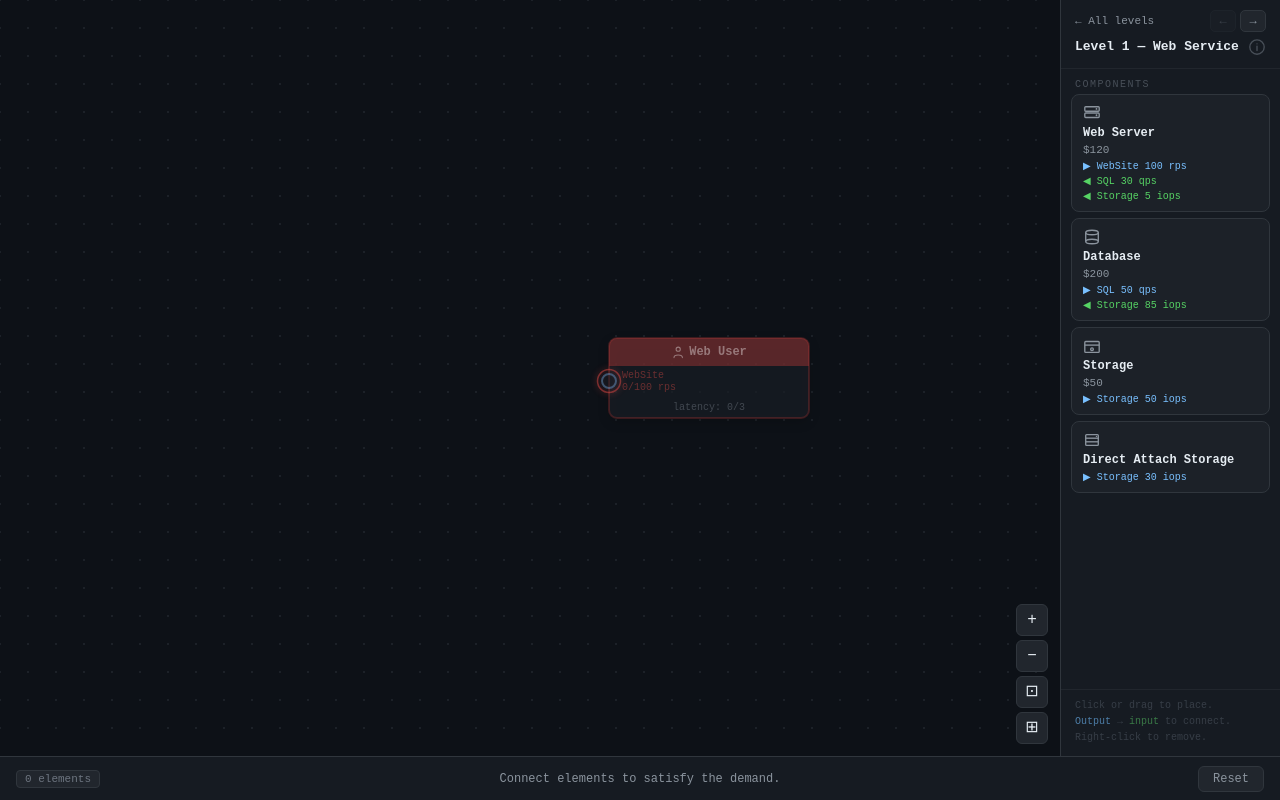
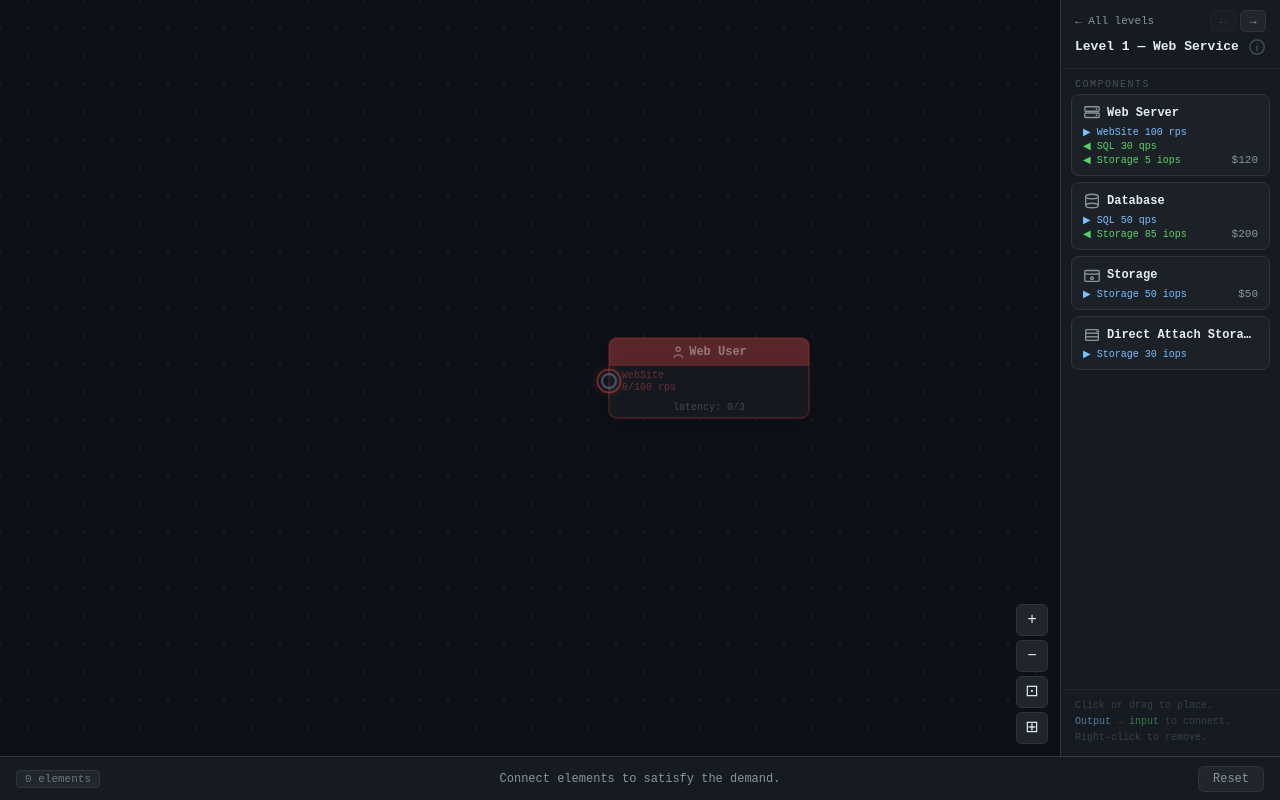
Before and after one commit to alex-sviridov/sysarcsim, a website with bundled scripts: page src/game.html in a window 1280 px wide. Built offline with nearby package versions, Linux system fonts and the light colour scheme.

Commit message:
move components in sidebar to html template

```diff
--- a/src/game.html
+++ b/src/game.html
@@ -60,6 +60,19 @@
     </div>
   </div>
 
+<template id="tmpl-component-card">
+  <div class="card">
+    <div class="card-header">
+      <div class="card-icon" hidden></div>
+      <div class="card-name"></div>
+    </div>
+    <div class="card-bottom">
+      <div class="card-io"></div>
+      <div class="card-price" hidden></div>
+    </div>
+  </div>
+</template>
+
 <script type="module" src="js/main.js"></script>
 </body>
 </html>
--- a/src/js/renderer.js
+++ b/src/js/renderer.js
@@ -14,6 +14,8 @@ export class Renderer {
   #portGlow    = new Map();
   // Critical-path highlight: { elemIds: Set, connIds: Set, startTime: number } | null
   #criticalHighlight = null;
+  // Reject animations: [{ from, to, startTime }]
+  #rejectAnims = [];
 
   constructor(canvas) {
     this.#ctx = canvas.getContext('2d');
@@ -21,6 +23,10 @@ export class Renderer {
 
   showCriticalPath(elemIds, connIds, demandId, now) {
     this.#criticalHighlight = { elemIds, connIds, demandId, startTime: now };
+  }
+
+  startRejectAnim(from, to, now) {
+    this.#rejectAnims.push({ from, to, startTime: now });
   }
 
   resize(w, h, dpr) {
@@ -47,6 +53,7 @@ export class Renderer {
     ctx.scale(cam.zoom, cam.zoom);
 
     this.#drawConnections(game.connMgr.connections, result, game.elemMap, now);
+    this.#drawRejectAnims(now);
     this.#drawWireInProgress(state);
     this.#drawElements(game.elements, game.connMgr.connections, result, now, hoveredLatencyEl);
     this.#drawSnapIndicator(state, now);
@@ -255,6 +262,30 @@ export class Renderer {
     drawBezier(ctx, from.x, from.y, tx, ty, wireColor, 2, true);
   }
 
+  #drawRejectAnims(now) {
+    const DURATION = 700;   // ms total
+    const BLINKS   = 3;     // full red flashes
+    const ctx      = this.#ctx;
+
+    this.#rejectAnims = this.#rejectAnims.filter(({ from, to, startTime }) => {
+      const age = now - startTime;
+      if (age >= DURATION) return false;
+
+      // progress 0→1, blink using sine so it starts and ends at 0
+      const t     = age / DURATION;
+      const alpha = Math.abs(Math.sin(t * Math.PI * BLINKS)) * (1 - t);
+
+      ctx.save();
+      ctx.globalAlpha = alpha;
+      ctx.shadowColor = '#ff4444';
+      ctx.shadowBlur  = 18;
+      drawBezier(ctx, from.x, from.y, to.x, to.y, '#ff4444', 3, false);
+      ctx.restore();
+
+      return true;
+    });
+  }
+
   #drawElements(elements, connections, result, now, hoveredLatencyEl = null) {
     const connMap = new Map(); // elemId → Set<portIndex>
     for (const c of connections) {
--- a/src/js/sidebar.js
+++ b/src/js/sidebar.js
@@ -9,6 +9,7 @@ export class Sidebar {
   #ghostElem    = null;
   #limitReached = false;
   #currentLevel = null;
+  #cardTemplate = document.getElementById('tmpl-component-card');
 
   constructor(bus) {
     this.#bus = bus;
@@ -35,24 +36,27 @@ export class Sidebar {
 
     for (const type of level.available) {
       const def  = this.#resolveDef(type);
-      const card = document.createElement('div');
-      card.className    = 'card';
+
+      const card    = this.#cardTemplate.content.cloneNode(true).firstElementChild;
       card.dataset.type = type;
 
-      // Icon
+      const iconEl  = card.querySelector('.card-icon');
+      const nameEl  = card.querySelector('.card-name');
+      const priceEl = card.querySelector('.card-price');
+      const ioEl    = card.querySelector('.card-io');
+
       if (def.icon) {
-        const iconEl = document.createElement('div');
-        iconEl.className = 'card-icon';
         iconEl.innerHTML = def.icon;
-        card.appendChild(iconEl);
+        iconEl.hidden = false;
       }
 
-      const nameEl = document.createElement('div');
-      nameEl.className   = 'card-name';
       nameEl.textContent = def.label;
 
-      const ioEl = document.createElement('div');
-      ioEl.className = 'card-io';
+      if (def.price != null) {
+        priceEl.textContent = `$${def.price}`;
+        priceEl.hidden = false;
+      }
+
       for (const k of outputKeys(def)) {
         const unit = PORT_UNIT[k] ? ` ${PORT_UNIT[k]}` : '';
         const span = document.createElement('span');
@@ -68,14 +72,6 @@ export class Sidebar {
         ioEl.appendChild(span);
       }
 
-      card.appendChild(nameEl);
-      if (def.price != null) {
-        const priceEl = document.createElement('div');
-        priceEl.className   = 'card-price';
-        priceEl.textContent = `$${def.price}`;
-        card.appendChild(priceEl);
-      }
-      card.appendChild(ioEl);
       container.appendChild(card);
     }
 
--- a/src/style.css
+++ b/src/style.css
@@ -364,6 +364,13 @@ body.level-select-page {
   border-color: #30363d;
 }
 
+.card-header {
+  display: flex;
+  align-items: center;
+  gap: 6px;
+  min-width: 0;
+}
+
 .card-icon {
   width: 18px;
   height: 18px;
@@ -380,6 +387,10 @@ body.level-select-page {
   font-size: 12px;
   font-weight: bold;
   color: #e6edf3;
+  white-space: nowrap;
+  overflow: hidden;
+  text-overflow: ellipsis;
+  min-width: 0;
 }
 
 .card-price {
@@ -387,10 +398,17 @@ body.level-select-page {
   color: #8b949e;
 }
 
+.card-bottom {
+  display: flex;
+  align-items: flex-end;
+  justify-content: space-between;
+  gap: 6px;
+}
+
 .card-io {
   display: flex;
-  flex-wrap: wrap;
-  gap: 3px 8px;
+  flex-direction: column;
+  gap: 2px;
 }
 
 .card-io span {
```
Also changed, not shown: tests/game.test.js (+23 -0 lines), tests/main-url-param.test.js (+20 -0 lines), tests/main.test.js (+20 -0 lines), tests/sidebar.test.js (+33 -2 lines).
